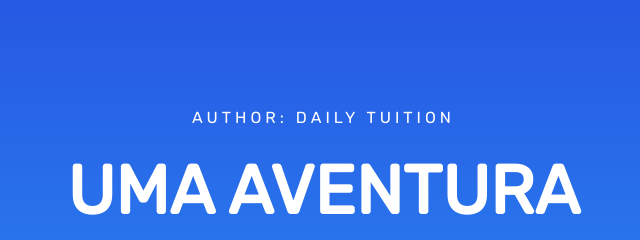
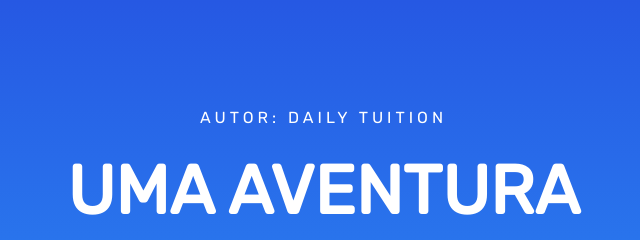
Before and after one commit to jovemfs/Bootstrap, a website: page Livraria/src/Index.html in a window 1280 px wide. Shown: the part 158-398 px from the top of the page, 79-719 px from the left. Drawn offline with nearby package versions, Linux system fonts and the light colour scheme; a web font is replaced by a local one.

Commit message:
att index :)

```diff
--- a/Livraria/src/Index.html
+++ b/Livraria/src/Index.html
@@ -60,7 +60,7 @@
     <div class="container text-center">
       <div class="row">
         <div class="col-md-7 col-sm-12  text-white">
-          <h6>AUTHOR: DAILY TUITION</h6>
+          <h6>AUTOR: DAILY TUITION</h6>
           <h1>UMA AVENTURA EMOCIONANTE</h1>
           <p>
             Lorem ipsum dolor sit amet consectetur adipisicing elit. Facere accusamus eum dignissimos ipsa sequi expedita.
```
